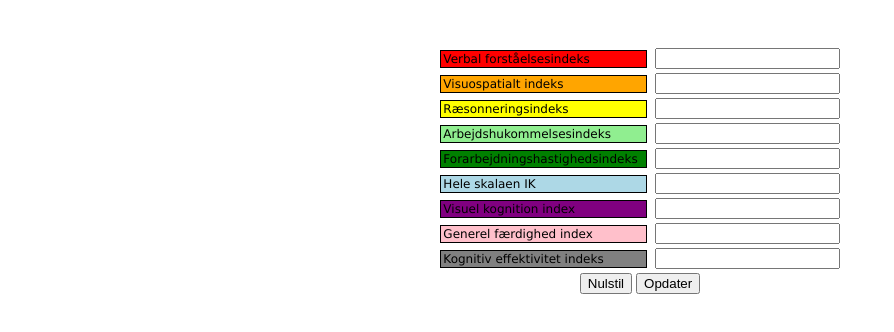
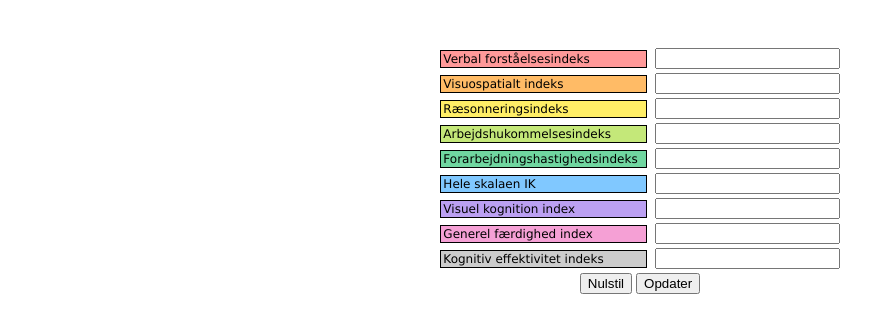
Before and after one commit to lol2k4u-byte/kognitivprofil, a plain HTML site: page index.html in a window 1280 px wide. Shown: the part 36-368 px from the top of the page, without its empty margins (0-894 px from the left). Drawn offline with nearby package versions, Linux system fonts and the light colour scheme.

Commit message:
Update style.css

```diff
--- a/style/style.css
+++ b/style/style.css
@@ -1,3 +1,4 @@
+
 .container {
     width: 100%;
 }
@@ -59,7 +60,6 @@ h1 {
     height: 100%;
     display: block;
     position: relative;
-
 }
 
 .categoriTable {
@@ -83,6 +83,7 @@ h1 {
     font-size: 12px;
     line-height: 1;
     margin: 0px;
+    color: #000000;
 }
 
 .categoriTextBox {
@@ -93,38 +94,40 @@ h1 {
     text-align: center;
 }
 
+/* Farver */
+
 .vfi {
-    background-color: red;
+    background-color: #FF9999;
 }
 
 .vsi {
-    background-color: orange;
+    background-color: #FFBB66;
 }
 
 .rsi {
-    background-color: yellow;
+    background-color: #FFEE66;
 }
 
 .ahi {
-    background-color: lightgreen;
+    background-color: #C4E879;
 }
 
 .fhi {
-    background-color: green;
+    background-color: #70D6A0;
 }
 
 .hik {
-    background-color: lightblue;
+    background-color: #80C8FF;
 }
 
 .vki {
-    background-color: purple;
+    background-color: #BBA0F2;
 }
 
 .gfi {
-    background-color: pink;
+    background-color: #F5A0D5;
 }
 
 .kei {
-    background-color: gray;
+    background-color: #CCCCCC;
 }
```
